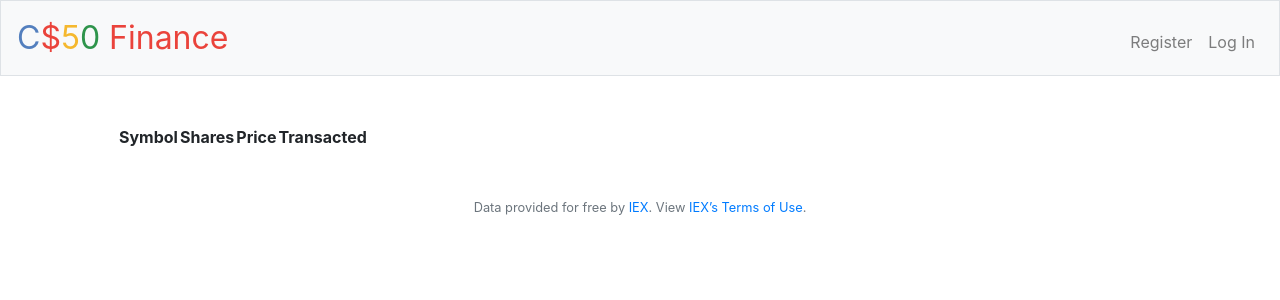
After one commit to cytseung/CS50-finance, a Flask app: template templates/history.html in a window 1280 px wide. The commit adds this page. Shown: the top 300 px of the page. Run offline with Flask 2, Linux system fonts and the light colour scheme; the template is opened without the code that fills it, so the values that code supplies are empty; some libraries are stand-ins or nearby versions.

Commit message:
Add files via upload

```diff
--- a/application.py
+++ b/application.py
@@ -45,12 +45,13 @@ if not os.environ.get("API_KEY"):
 @login_required
 def index():
     """Show portfolio of stocks"""
-    return apology("TODO")
+    return render_template("index.html")
 
 
 @app.route("/buy", methods=["GET", "POST"])
 @login_required
 def buy():
+    isBought = False
     """Buy shares of stock"""
     if request.method == "GET":
         return render_template('buy.html')
@@ -66,15 +67,17 @@ def buy():
             if cash < total_price:
                 apology("can't afford")
             cash -= total_price
-            # app.logger.info(session["user_id"])
-            db.execute('UPDATE users SET cash = :cash WHERE id=:userid', cash=cash, userid=session["user_id"])
-            db.execute("INSERT INTO transactions (price, shares, datetime, symbol, user_id) VALUES (:price, :shares, DateTime('now'), :symbol, :user_id)",price=sym_obj["price"], shares=shares, user_id=session["user_id"], symbol=symbol)
-            # app.logger.info(type(db.execute("SELECT EXISTS(SELECT 1 FROM symbols WHERE symbol=:symbol)", symbol=symbol)))
             result = db.execute("SELECT EXISTS(SELECT 1 FROM symbols WHERE symbol=:symbol)", symbol=symbol)
             string = "EXISTS(SELECT 1 FROM symbols WHERE symbol=" + "'" + symbol + "')"
             if not (result[0][string]):
                 db.execute("INSERT INTO symbols (symbol, name) VALUES(:symbol, :name)", symbol=symbol, name=sym_obj["name"])
-            return redirect("/")
+            symbol_id = db.execute("SELECT id FROM symbols where symbol=:symbol", symbol=symbol)[0]["id"]
+            # app.logger.info(symbol_id)
+            db.execute('UPDATE users SET cash = :cash WHERE id=:userid', cash=cash, userid=session["user_id"])
+            db.execute("INSERT INTO transactions (price, shares, datetime, symbol_id, user_id) VALUES (:price, :shares, DateTime('now'), :symbol_id, :user_id)",price=sym_obj["price"], shares=shares, user_id=session["user_id"], symbol_id=symbol_id)
+            # app.logger.info(type(db.execute("SELECT EXISTS(SELECT 1 FROM symbols WHERE symbol=:symbol)", symbol=symbol)))
+            isBought = True
+            return render_template("index.html", isBought=isBought)
 
 
 
@@ -84,7 +87,9 @@ def buy():
 @login_required
 def history():
     """Show history of transactions"""
-    return apology("TODO")
+    history = db.execute("SELECT price,shares, datetime, symbol_id FROM transactions WHERE user_id=:userid ORDER BY datetime DESC",userid=session["user_id"])
+    app.logger.info(history)
+    return render_template("history.html")
 
 
 @app.route("/login", methods=["GET", "POST"])
--- /dev/null
+++ b/templates/history.html
@@ -0,0 +1,17 @@
+{% extends "layout.html" %}
+
+{% block title %}
+    History
+{% endblock %}
+
+{% block main %}
+    <table>
+        <tr>
+            <th>Symbol</th>
+            <th>Shares</th>
+            <th>Price</th>
+            <th>Transacted</th>
+        </tr>
+
+    </table>
+{% endblock %}
```
Also changed, not shown: templates/index.html (+12 -0 lines).
